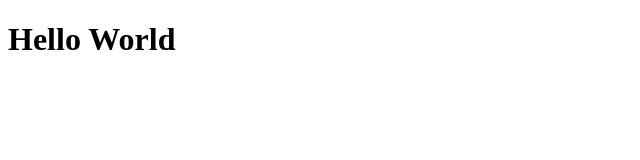
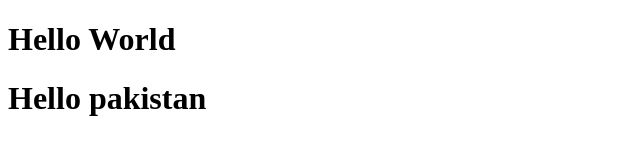
Before and after one commit to haqnawaz99/20220322OCM, a plain HTML site: page index.html in a window 1280 px wide. Shown: the whole page, without its empty margins (0-640 px from the left). Drawn offline with Linux system fonts and the light colour scheme.

Commit message:
secend change

```diff
--- a/index.html
+++ b/index.html
@@ -8,5 +8,6 @@
 </head>
 <body>
     <h1>Hello World</h1>
+    <h1>Hello pakistan</h1>
 </body>
 </html>
```
